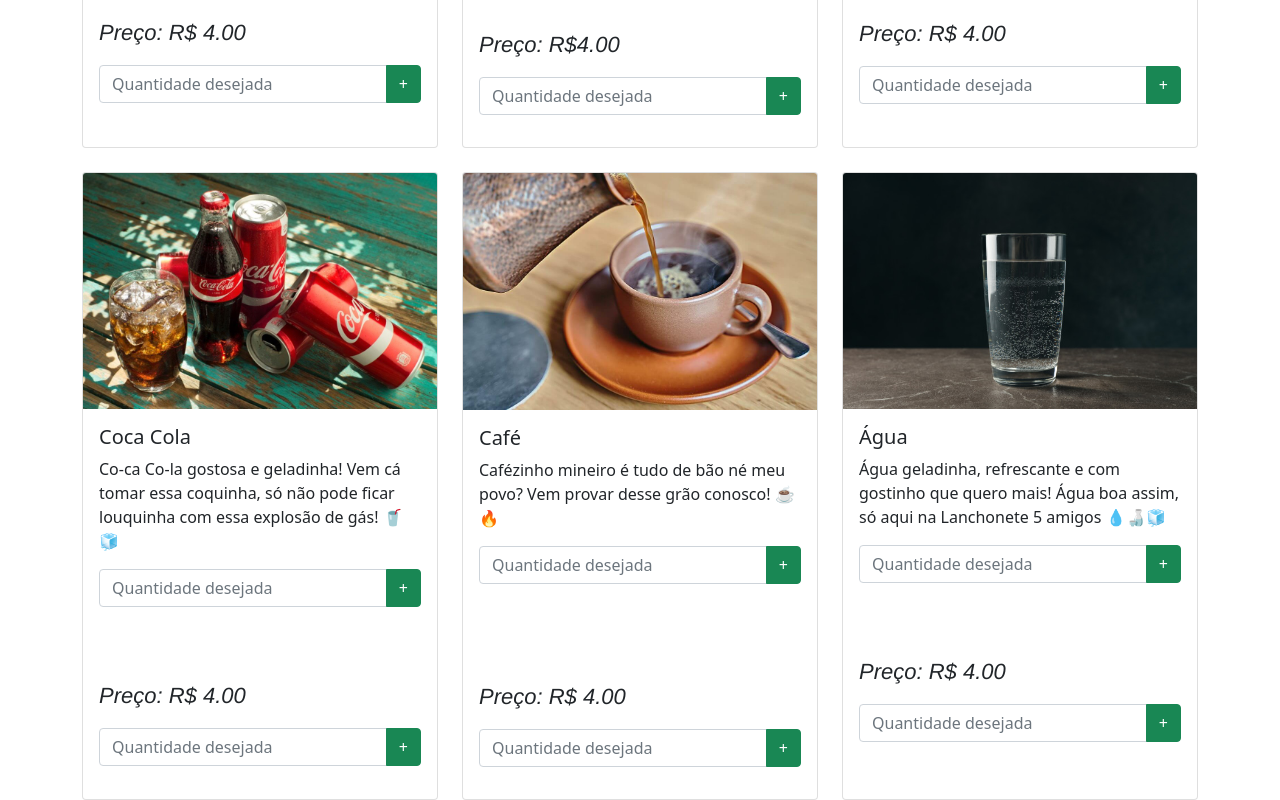
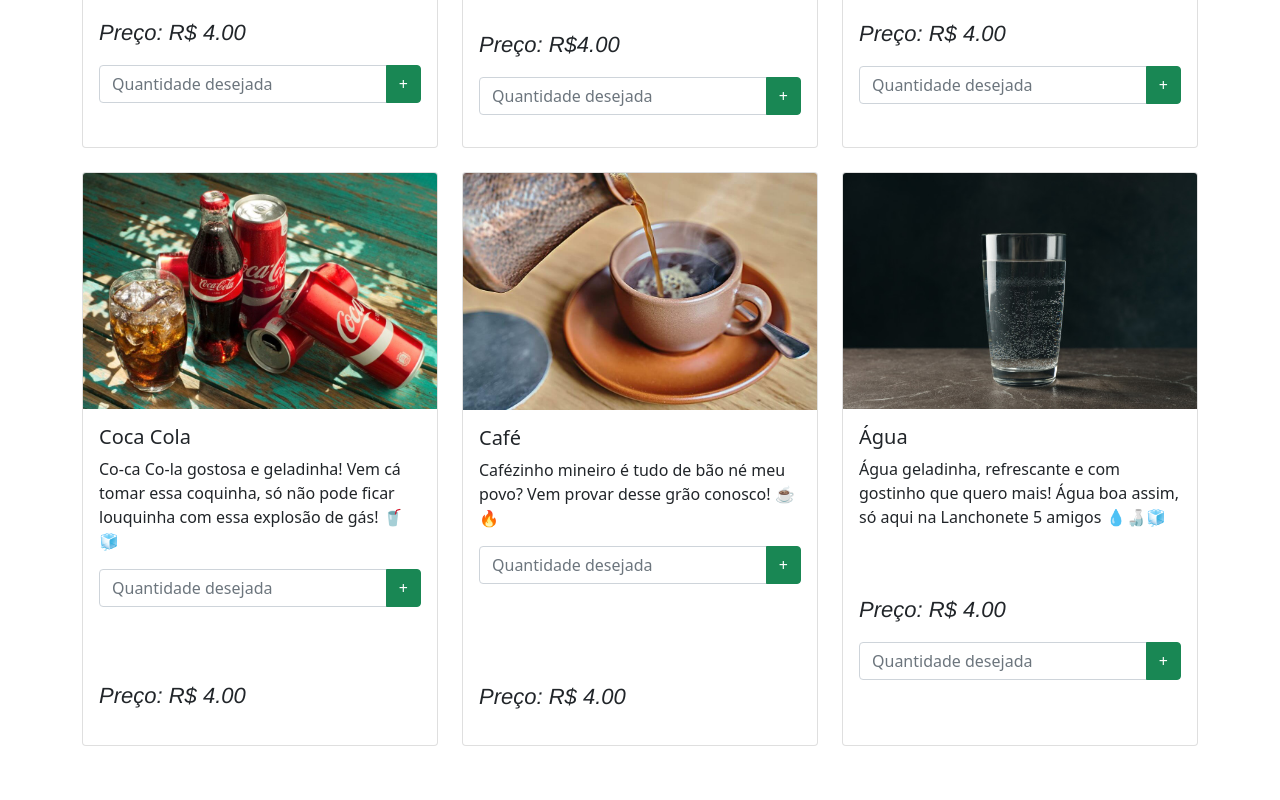
Before and after one commit to rodriguescarinaSI/Site-lanchonete, a plain HTML site: page index.html in a window 1280 px wide. Shown: the part 725-1525 px from the top of the page. After the commit the page ends 1471 px from the top, so only its background shows below. Drawn offline with Linux system fonts and the light colour scheme.

Commit message:
tirando o que eu fiz repetido

```diff
--- a/index.html
+++ b/index.html
@@ -111,10 +111,6 @@
             <div class="card-body">
                 <br>
                 <p class="preco"> Preço: R$ 4.00</p>
-                <div class="input-group mb-3">
-                    <input type="number" class="form-control" placeholder="Quantidade desejada">
-                    <button class="btn btn-outline btn-success" type="button" id="button-addon2">+</button>
-                  </div>
             </div>
           </div>
         </div>
@@ -132,10 +128,6 @@
             <div class="card-body">
                 <br><br>
                 <p class="preco"> Preço: R$ 4.00</p>
-                <div class="input-group mb-3">
-                    <input type="number" class="form-control" placeholder="Quantidade desejada">
-                    <button class="btn btn-outline btn-success" type="button" id="button-addon2">+</button>
-                  </div>
             </div>
           </div>
         </div>
@@ -145,10 +137,7 @@
             <div class="card-body">
               <h5 class="card-title">Água</h5>
               <p class="card-text">Água geladinha, refrescante e com gostinho que quero mais! Água boa assim, só aqui na Lanchonete 5 amigos 💧🍶🧊 </p>
-              <div class="input-group mb-3">
-                <input type="number" class="form-control" placeholder="Quantidade desejada">
-                <button class="btn btn-outline btn-success" type="button" id="button-addon2">+</button>
-              </div>
+
             </div>
             <div class="card-body">
                 <p class="preco"> Preço: R$ 4.00</p>
```
